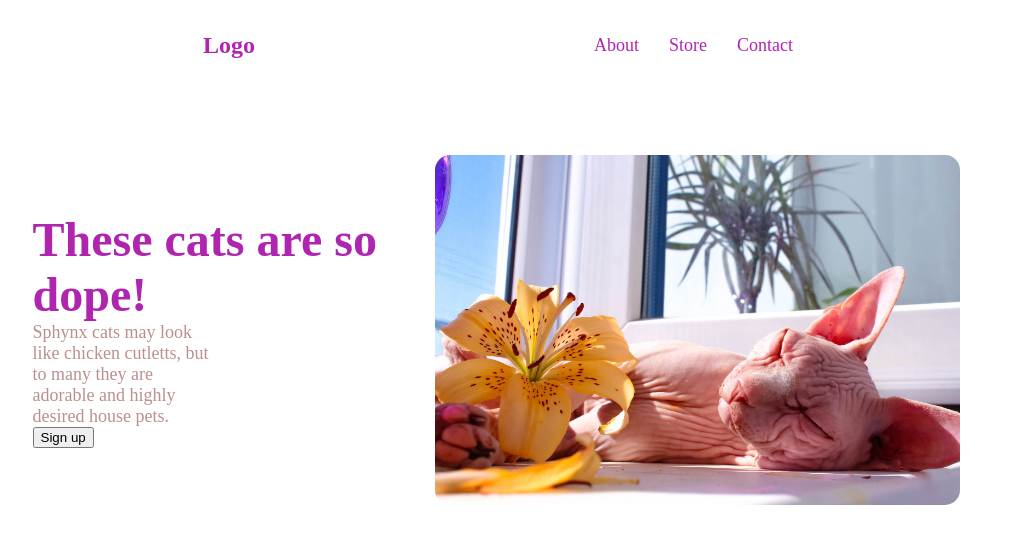
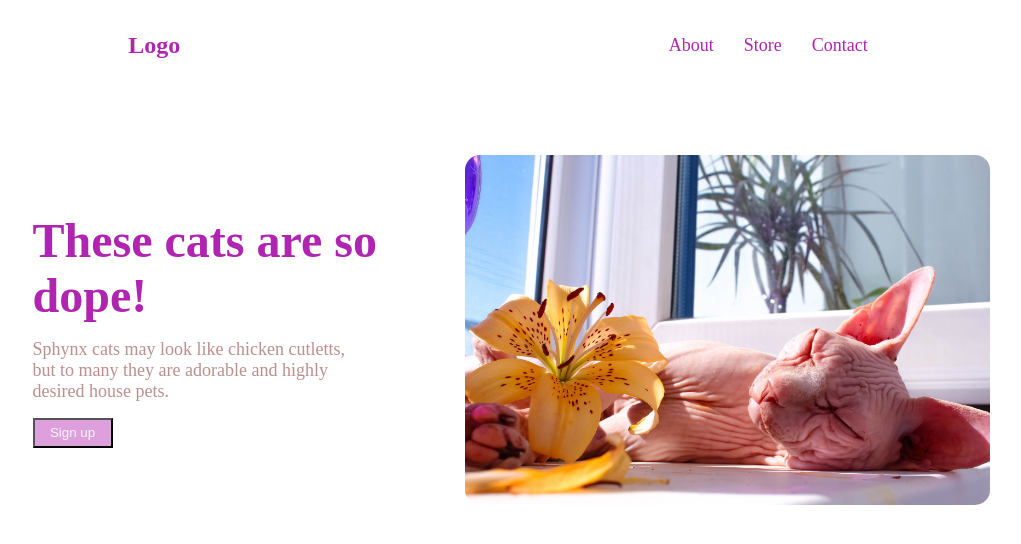
Before and after one commit to NoOnesAtHome/css-project1, a plain HTML site: page index.html in a window 1280 px wide. Shown: the whole page, without its empty margins (144-1165 px from the left). Drawn offline with Linux system fonts and the light colour scheme.

Commit message:
Space-around header

```diff
--- a/style.css
+++ b/style.css
@@ -2,7 +2,7 @@
     text-decoration: none;
     display: flex;
     flex-direction: row;
-    justify-content: space-evenly;
+    justify-content: space-around;
     align-items: center;
     margin-bottom: 72px;
 }
@@ -45,6 +45,13 @@ img {
     max-height: 100%;
 }
 
+button {
+    width: 80px;
+    height: 30px;
+    background-color: plum;
+    color: whitesmoke;
+}
+
 .main-text {
     color: rgb(176, 37, 176);
     width: 8em;
@@ -55,11 +62,13 @@ img {
 .sub-text {
     font-size: 18px;
     color: rosybrown;
-    width: 10em;
+    width: 18em;
 }
 
-.text, .button {
+.hero {
+    margin: 20px;
+    gap: 16px;
+    padding: 10px;
     display: flex;
-    flex-wrap: wrap;
     flex-direction: column;
 }
```
